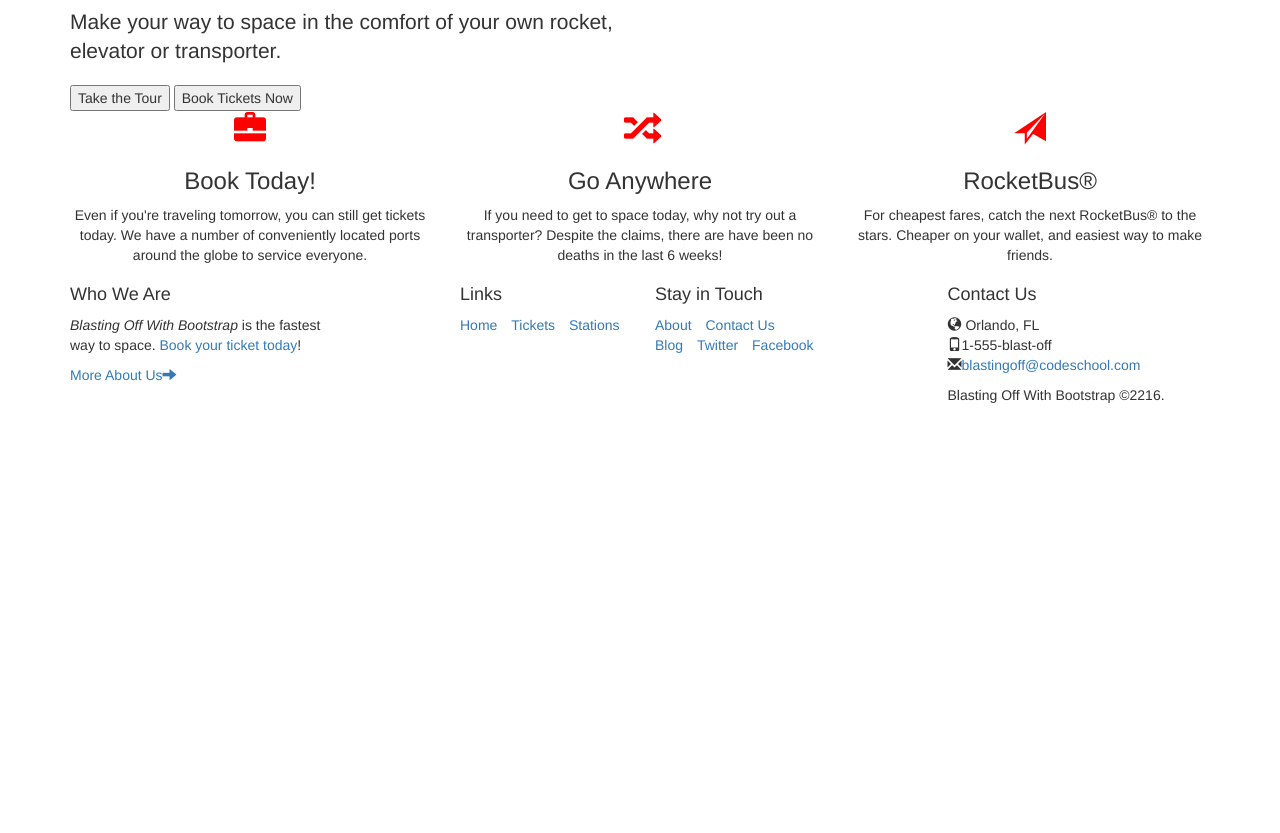
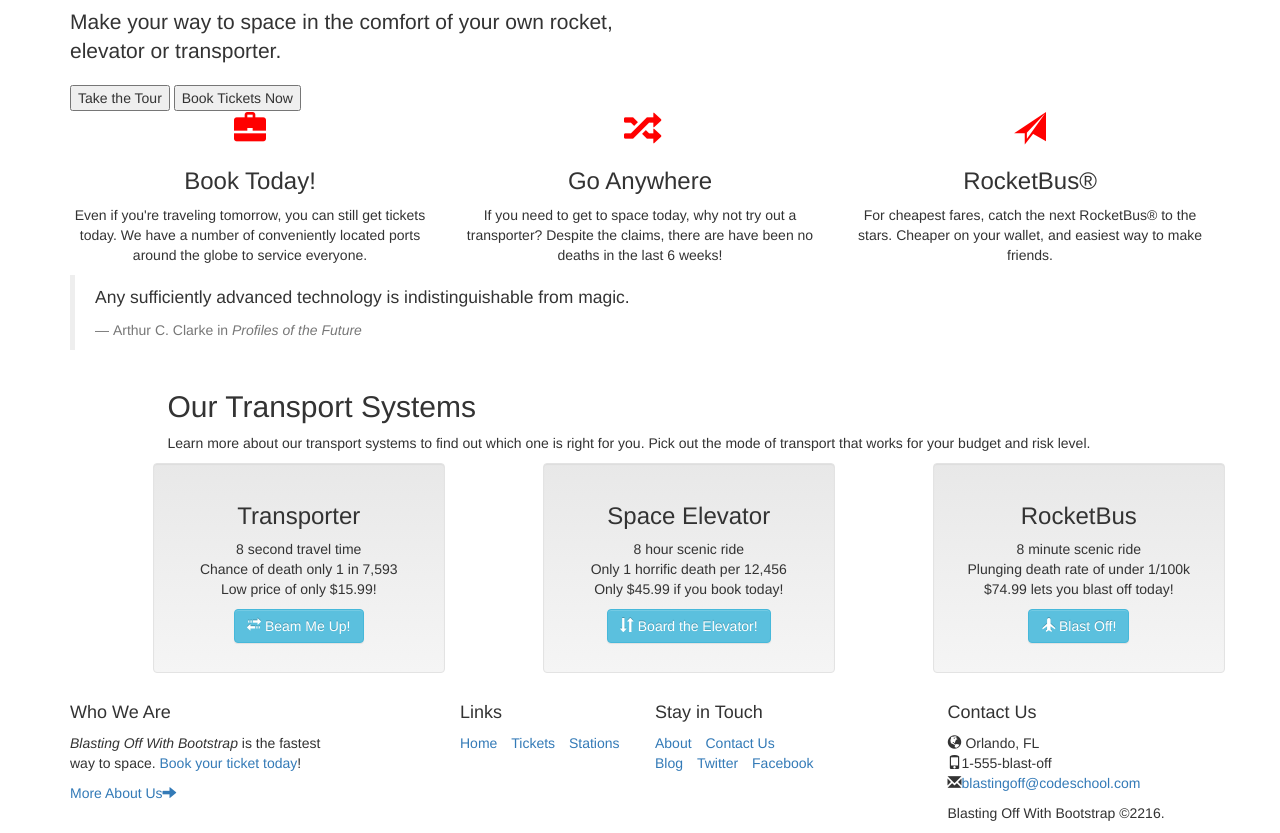
Before and after one commit to toanhtran/blastingOff, a plain HTML site: page index.html in a window 1280 px wide. Shown: the part 126-959 px from the top of the page. Before the commit the page ends 800 px from the top, so only its background shows below. Drawn offline with nearby package versions, Linux system fonts and the light colour scheme.

Commit message:
btn info styling

```diff
--- a/index.html
+++ b/index.html
@@ -47,6 +47,52 @@
           <p>For cheapest fares, catch the next RocketBus&reg; to the stars. Cheaper on your wallet, and easiest way to make friends.</p>
         </div>
       </div>
+    </div><div class='quote'>
+      <div class='container'>
+        <blockquote>
+          <p>Any sufficiently advanced technology is indistinguishable from magic.</p>
+          <footer>Arthur C. Clarke in <cite title="Source Title">Profiles of the Future</cite></footer>
+        </blockquote>
+      </div>
+    </div>
+
+    <div class='container transport-systems'>
+      <div class='row'>
+        <div class='col-md-10 col-md-offset-1'>
+          <h2>Our Transport Systems</h2>
+          <p>Learn more about our transport systems to find out which one is right for you. Pick out the mode of transport that works for your budget and risk level.</p>
+        </div>
+      </div>
+
+      <div class='row text-center'>
+        <div class='transporter col-md-3 col-md-offset-1 well'>
+          <h3>Transporter</h3>
+          <ul class='list-unstyled'>
+            <li>8 second travel time</li>
+            <li>Chance of death only 1 in 7,593</li>
+            <li>Low price of only $15.99!</li>
+          </ul>
+          <p><button type="button" class="btn btn-info"><i class='glyphicon glyphicon-transfer'></i> Beam Me Up!</button></p>
+        </div>
+        <div class='space-elevator col-md-3 col-md-offset-1 well'>
+          <h3>Space Elevator</h3>
+          <ul class='list-unstyled'>
+            <li>8 hour scenic ride</li>
+            <li>Only 1 horrific death per 12,456</li>
+            <li>Only $45.99 if you book today!</li>
+          </ul>
+          <p><button type="button" class="btn btn-info"><i class='glyphicon glyphicon-sort'></i> Board the Elevator!</button></p>
+        </div>
+        <div class='rocketbus col-md-3 col-md-offset-1 well'>
+          <h3>RocketBus</h3>
+          <ul class='list-unstyled'>
+            <li>8 minute scenic ride</li>
+            <li>Plunging death rate of under 1/100k</li>
+            <li>$74.99 lets you blast off today!</li>
+          </ul>
+          <p><button type="button" class="btn btn-info"><i class='glyphicon glyphicon-plane'></i> Blast Off!</button></p>
+        </div>
+      </div>
     </div>
     <div class='footer'>
       <div class='container'>
```
